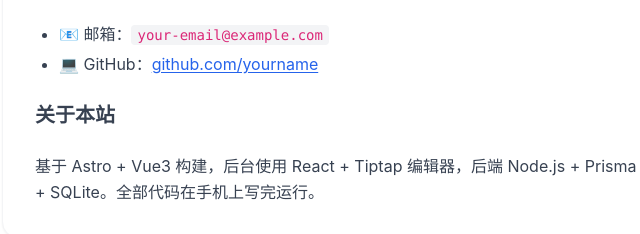
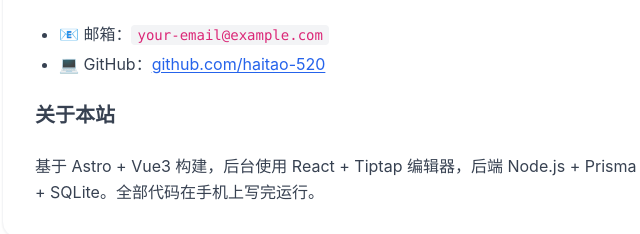
Before and after one commit to haitao-520/my_blog, an Astro site in the folder frontend-astro/: page /about in a window 1280 px wide. Shown: the part 491-725 px from the top of the page, 302-942 px from the left. Built offline with nearby package versions, Linux system fonts and the light colour scheme; Astro itself is replaced by a stand-in of ours; no server answers.

Commit message:
chore: update about page github link

```diff
--- a/frontend-astro/src/pages/about.astro
+++ b/frontend-astro/src/pages/about.astro
@@ -20,7 +20,7 @@ const { authorName } = await getSiteSettings();
       <h2>联系方式</h2>
       <ul>
         <li>📧 邮箱：<code>your-email@example.com</code></li>
-        <li>💻 GitHub：<a href="https://github.com/yourname">github.com/yourname</a></li>
+<li>💻 GitHub：<a href="https://github.com/haitao-520">github.com/haitao-520</a></li>
       </ul>
 
       <h2>关于本站</h2>
```
